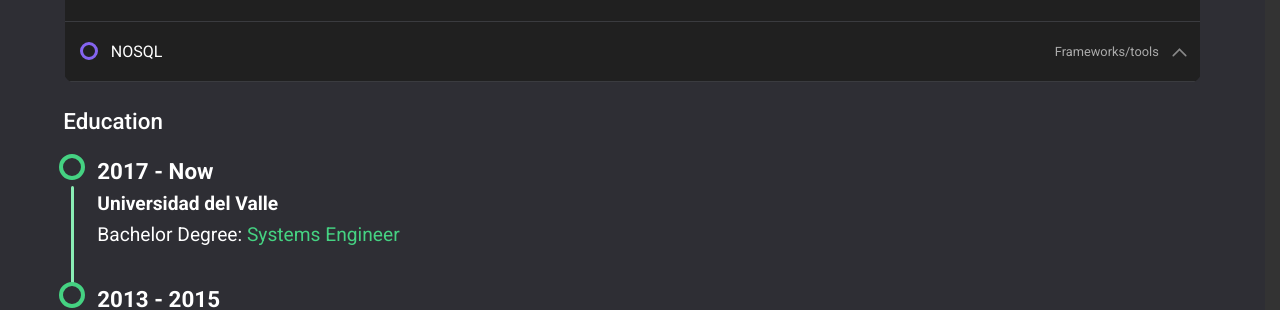
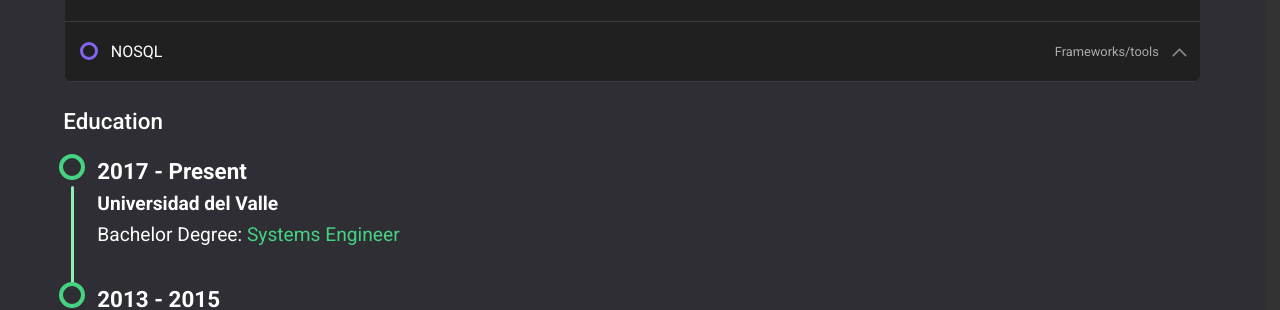
Before and after one commit to Alifend/portfolio, a Next.js app: page /about-me in a window 1280 px wide. Shown: the part 755-1065 px from the top of the page. Built offline with nearby package versions, Linux system fonts and the light colour scheme.

Commit message:
Importing correct CardProject type

```diff
--- a/components/about-me/education/Education.tsx
+++ b/components/about-me/education/Education.tsx
@@ -61,7 +61,7 @@ const Education = () => {
           <Bar />
         </Figure>
         <Info>
-          <Date>2017 - Now</Date>
+          <Date>2017 - Present</Date>
           <Spot>Universidad del Valle</Spot>
           <Level>
             Bachelor Degree:
```
Also changed, not shown: pages/projects/[slug].tsx (+3 -11 lines).
